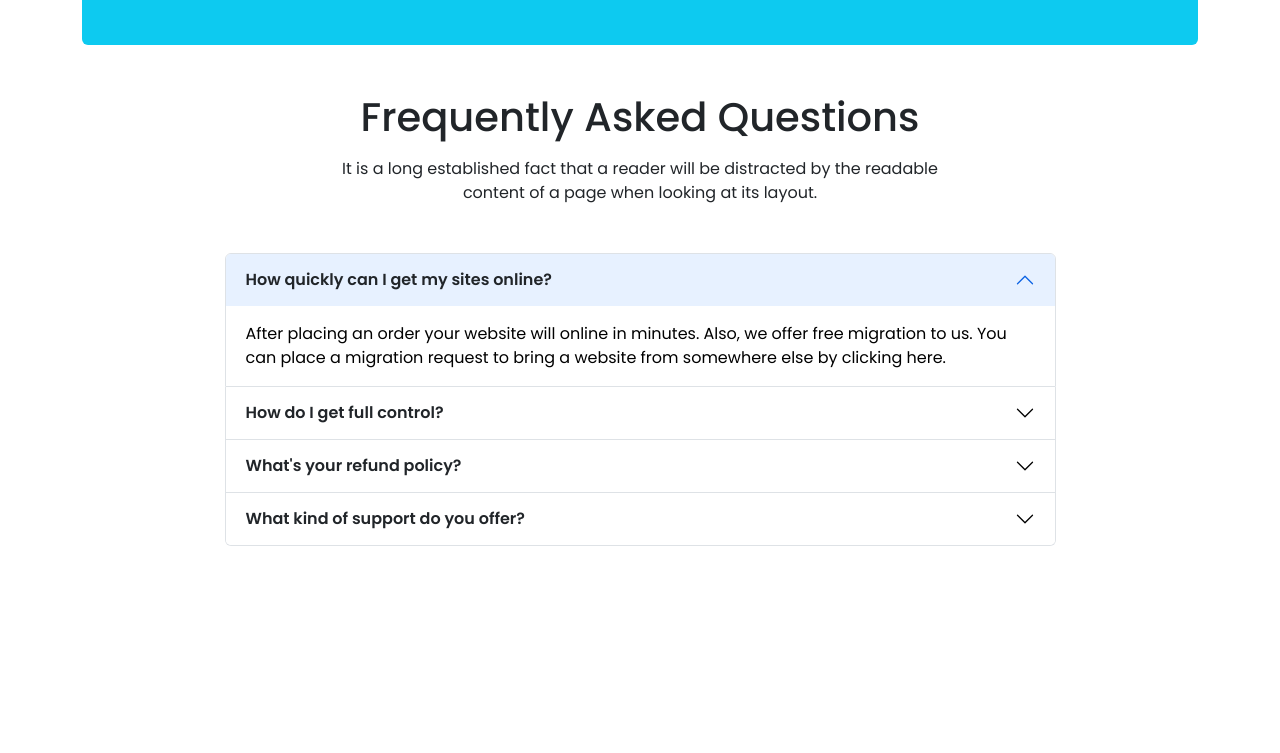
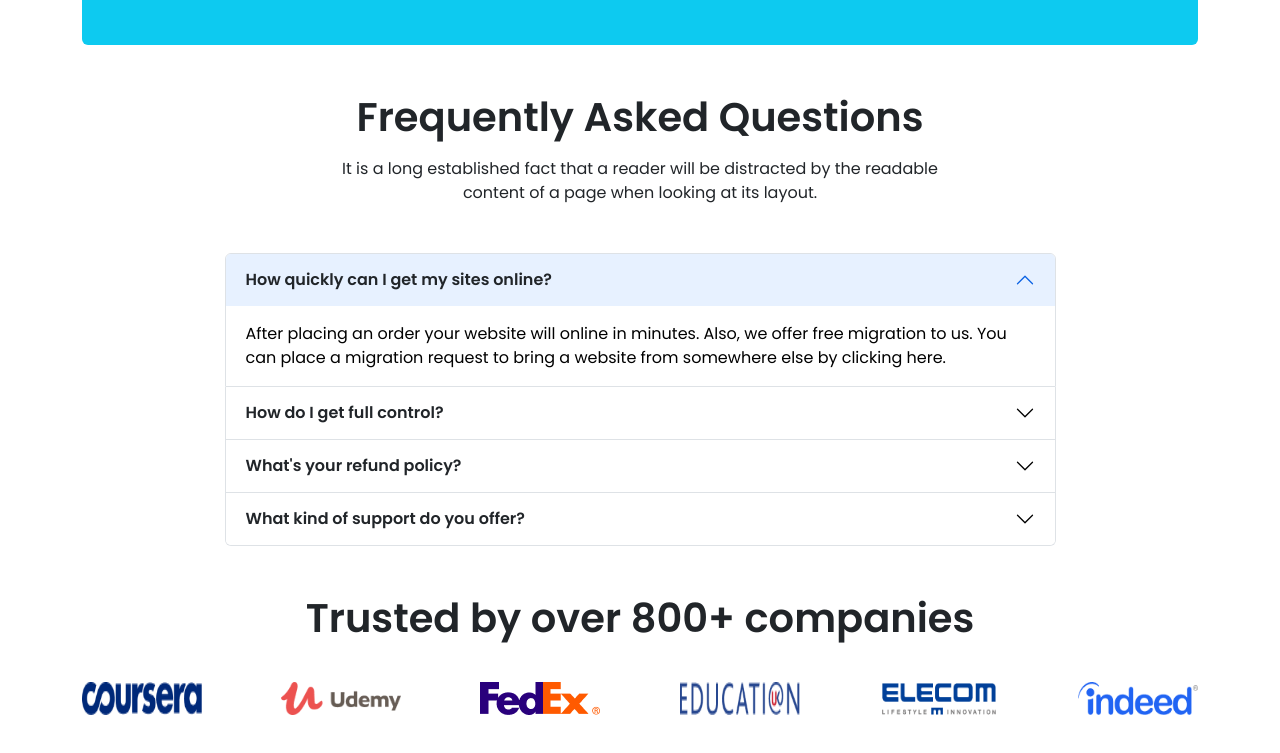
Before and after one commit to sultannadim/ProTech, a plain HTML site: page index.html in a window 1280 px wide. Shown: the part 1847-2600 px from the top of the page. Before the commit the page ends 2441 px from the top, so only its background shows below. Drawn offline with Linux system fonts and the light colour scheme.

Commit message:
trusted part complete

```diff
--- a/css/style.css
+++ b/css/style.css
@@ -20,3 +20,8 @@ body {
   min-height: 350px;
 }
 /* slider part end */
+/* company part start */
+.company img {
+  max-width: 120px;
+}
+/* company part end */
--- a/index.html
+++ b/index.html
@@ -485,7 +485,9 @@
           <div class="row justify-content-center">
             <div class="col-lg-7">
               <div class="text-center mb-5">
-                <h1 class="fs-1 mb-3">Frequently Asked Questions</h1>
+                <h1 class="fs-1 fw-semibold text-dark mb-3">
+                  Frequently Asked Questions
+                </h1>
                 <p>
                   It is a long established fact that a reader will be distracted
                   by the readable content of a page when looking at its layout.
@@ -613,6 +615,31 @@
         </div>
       </section>
       <!-- faq part end -->
+      <!-- company part start -->
+      <section class="d-lg-block d-none">
+        <div class="container my-sm-5 my-3">
+          <div class="row justify-content-center">
+            <div class="col-lg-8">
+              <div class="text-center">
+                <h1 class="fs-1 fw-semibold text-dark mb-3">
+                  Trusted by over 800+ companies
+                </h1>
+              </div>
+            </div>
+          </div>
+          <div class="row">
+            <div class="d-flex justify-content-between company mt-4">
+              <img src="images/company-1.png" class="img-fluid" alt="ProTech" />
+              <img src="images/company-2.png" class="img-fluid" alt="ProTech" />
+              <img src="images/company-3.png" class="img-fluid" alt="ProTech" />
+              <img src="images/company-4.png" class="img-fluid" alt="ProTech" />
+              <img src="images/company-5.png" class="img-fluid" alt="ProTech" />
+              <img src="images/company-6.png" class="img-fluid" alt="ProTech" />
+            </div>
+          </div>
+        </div>
+      </section>
+      <!-- company part end -->
     </main>
     <script src="js/popper.min.js"></script>
     <script src="js/bootstrap.min.js"></script>
```
Also changed, not shown: images/company-1.png (added), images/company-2.png (added), images/company-3.png (added), images/company-4.png (added), images/company-5.png (added), images/company-6.png (added).
